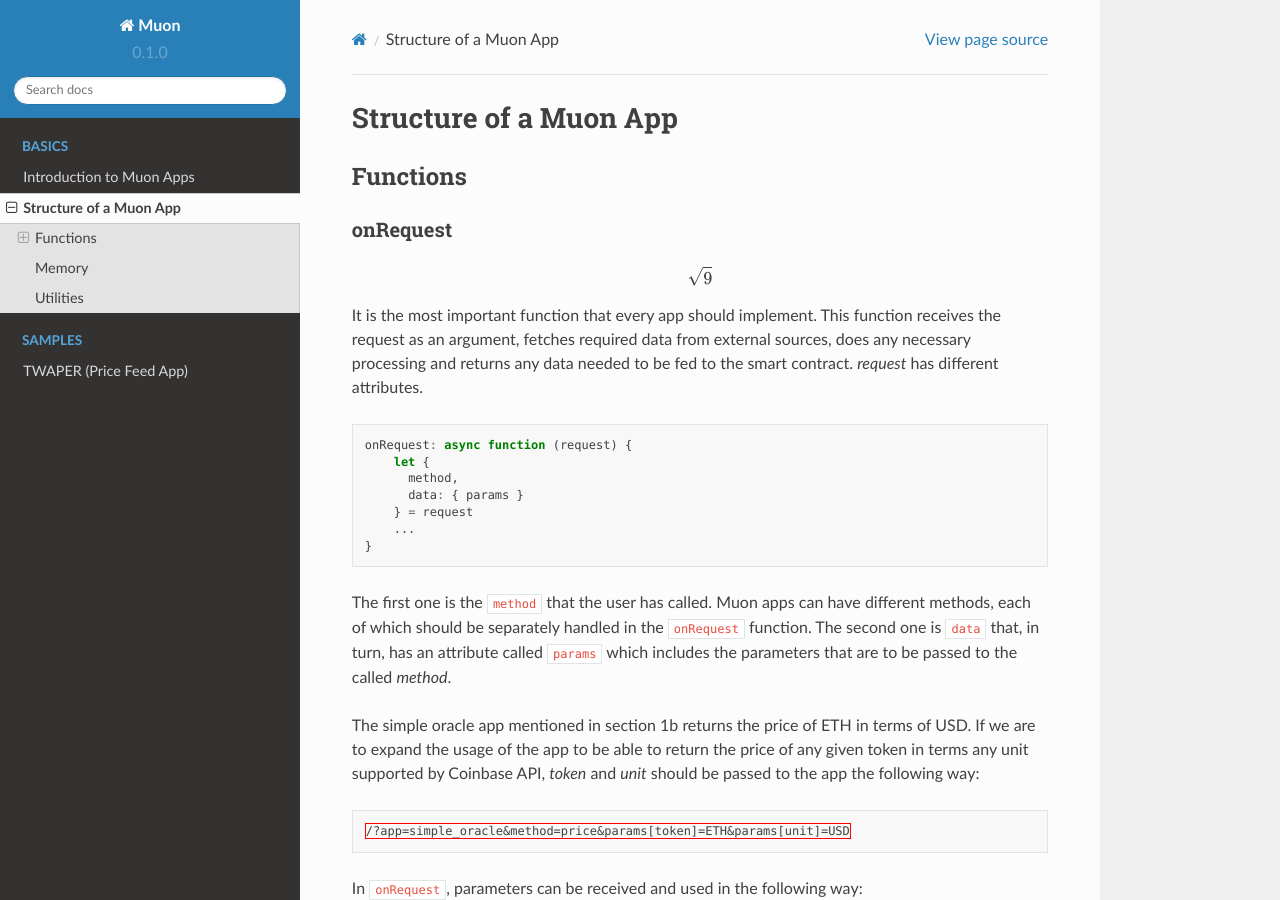
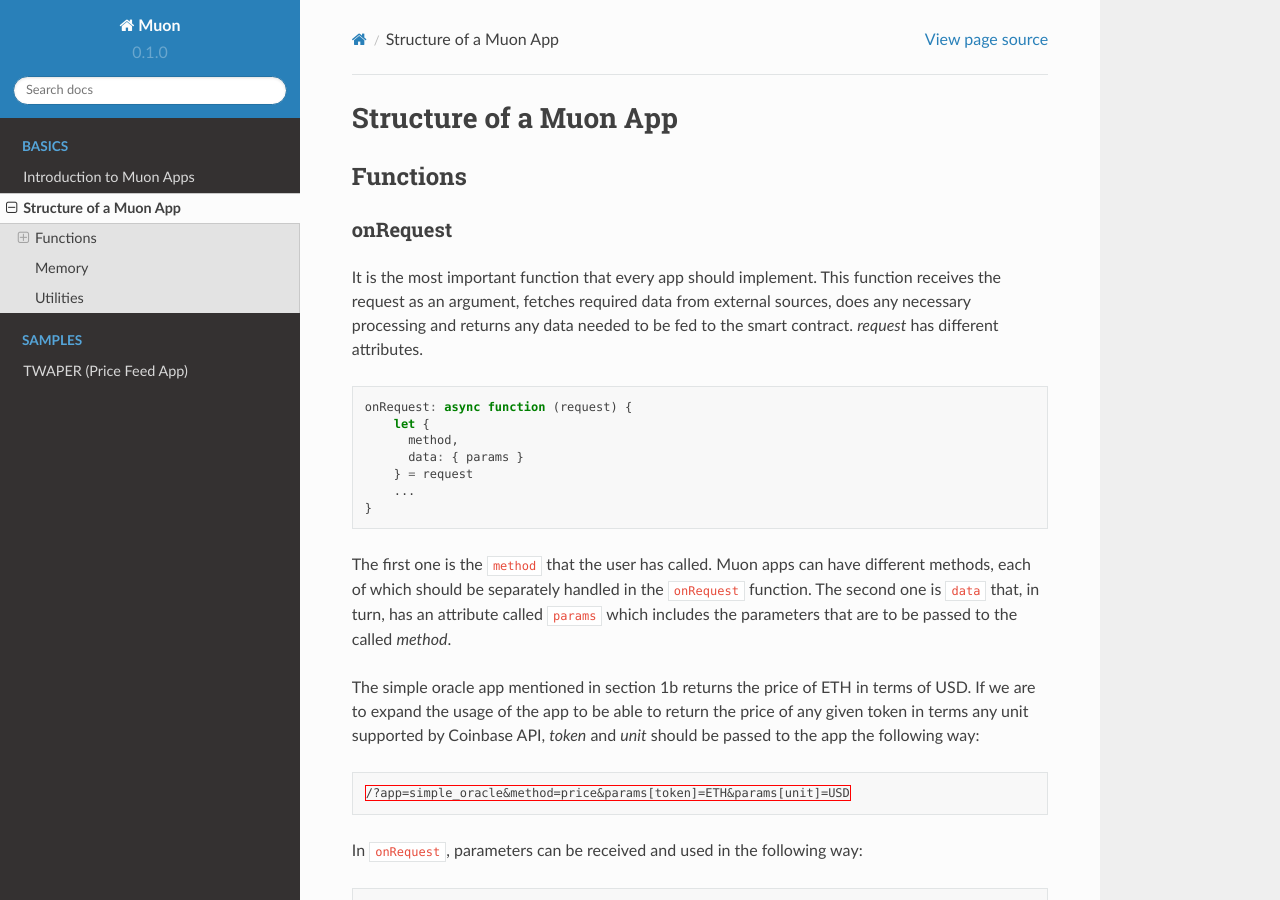
Before and after one commit to abramsymons/rtd-muon, a Sphinx documentation site: the page built from docs/source/structure.rst, in a window 1280 px wide and 900 px high. Built offline with Sphinx 7.4.7 and the Read the Docs theme 2.0.0, drawn with Linux system fonts in a browser that asks for light colours.

Commit message:
Update structure.rst

```diff
--- a/docs/source/structure.rst
+++ b/docs/source/structure.rst
@@ -8,11 +8,6 @@
 
 onRequest
 =========
-
-.. math::
-
-    \sqrt{9}
-..
 
 It is the most important function that every app should implement. This function receives the request as an argument, fetches required data from external sources, does any necessary processing and returns any data needed to be fed to the smart contract. `request` has different attributes.
 
```
